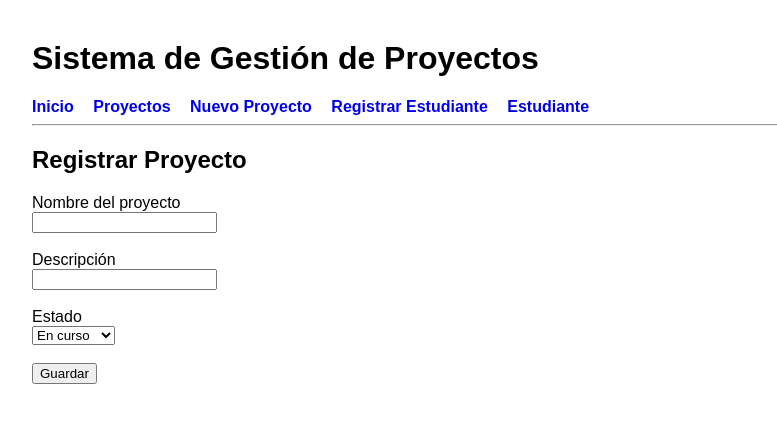
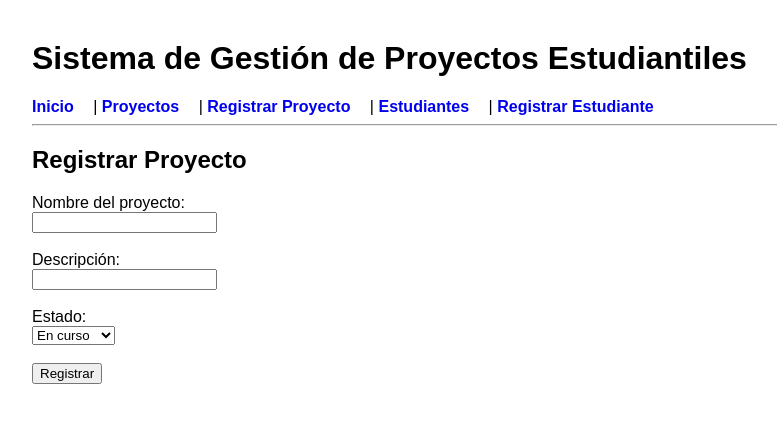
Before and after one commit to 12038232/Talle-RUP, a Flask app: page /proyectos/nuevo in a window 1280 px wide. Shown: the top 423 px of the page, without its empty margins (8-785 px from the left). Run offline with Flask 3, Linux system fonts and the light colour scheme.

Commit message:
Cuarta Actualizacion

```diff
--- a/app.py
+++ b/app.py
@@ -3,74 +3,89 @@ from flask import Flask, render_template, request, redirect, url_for
 app = Flask(__name__)
 
 proyectos = []
-usuarios = []
 Estudiantes = []
+
+# -------------------------
+# PAGINA PRINCIPAL
+# -------------------------
 
 @app.route('/')
 def index():
     return render_template('index.html')
 
+
+# -------------------------
+# PROYECTOS
+# -------------------------
+
 @app.route('/proyectos')
 def lista_proyectos():
     return render_template('proyectos.html', proyectos=proyectos)
 
-@app.route('/proyectos/nuevo', methods=['GET','POST'])
+
+@app.route('/proyectos/nuevo', methods=['GET', 'POST'])
 def nuevo_proyecto():
+
     if request.method == 'POST':
+
         proyecto = {
-            'id': len(proyectos)+1,
+            'id': len(proyectos) + 1,
             'nombre': request.form['nombre'],
             'descripcion': request.form['descripcion'],
             'estado': request.form['estado']
         }
+
         proyectos.append(proyecto)
+
         return redirect(url_for('lista_proyectos'))
 
     return render_template('nuevo_proyecto.html')
 
+
 @app.route('/proyectos/eliminar/<int:id>')
-def eliminar(id):
+def eliminar_proyecto(id):
+
     global proyectos
     proyectos = [p for p in proyectos if p['id'] != id]
+
     return redirect(url_for('lista_proyectos'))
 
-@app.route('/registrar', methods=['GET','POST'])
-def registrar():
-    mensaje = None
+
+# -------------------------
+# ESTUDIANTES
+# -------------------------
+
+@app.route('/estudiantes')
+def lista_estudiantes():
+    return render_template('Estudiantes.html', Estudiantes=Estudiantes)
+
+
+@app.route('/estudiantes/registrar', methods=['GET', 'POST'])
+def registrar_estudiante():
 
     if request.method == 'POST':
-        usuario = {
+
+        estudiante = {
+            'id': len(Estudiantes) + 1,
             'nombre': request.form['nombre'],
-            'email': request.form['email']
+            'correo': request.form['correo']
         }
 
-        usuarios.append(usuario)
-        mensaje = "Usuario registrado correctamente"
+        Estudiantes.append(estudiante)
+
+        return redirect(url_for('lista_estudiantes'))
+
+    return render_template('registrar_estudiante.html')
 
 
+@app.route('/estudiantes/eliminar/<int:id>')
+def eliminar_estudiante(id):
 
-    return render_template('Estudiantes.html', mensaje=mensaje)
-@app.route('/Estudiantes')
-def lista_Estudiantes():
-    return render_template('Estudiantes.html', Estudiantes=Estudiantes)
+    global Estudiantes
+    Estudiantes = [e for e in Estudiantes if e['id'] != id]
 
-@app.route('/Estudiantes/nuevo', methods=['GET','POST'])
-def nuevo_Estudiantes():
-    if request.method == 'POST':
-        Estudiantes = {
-            'id': len(Estudiantes)+1,
-            'nombre': request.form['nombre']
-        }
-        Estudiantes.append(Estudiantes)
-        return redirect(url_for('lista_Estudiantes'))
+    return redirect(url_for('lista_estudiantes'))
 
-    return render_template('Estudiantes.html')
-
-@app.route('/Estudiantes/eliminar/<int:id>')
-def eliminar(id):
-    global Estudiantes
-    Estudiantes = [p for p in Estudiantes if p['id'] != id]
-    return redirect(url_for('lista_Estudiantes'))
 
 if __name__ == '__main__':
     app.run(debug=True)
--- a/static/style.css
+++ b/static/style.css
@@ -10,10 +10,10 @@ font-weight:bold;
 }
 
 table{
-border-collapse: collapse;
 margin-top:20px;
+border-collapse:collapse;
 }
 
-td,th{
+th,td{
 padding:10px;
 }
--- a/templates/base.html
+++ b/templates/base.html
@@ -1,20 +1,26 @@
 <!DOCTYPE html>
 <html>
+
 <head>
-<title>Sistema de Proyectos</title>
+
+<title>Sistema de Gestión de Proyectos</title>
+
 <link rel="stylesheet" href="{{ url_for('static', filename='style.css') }}">
+
 </head>
 
 <body>
 
-<h1>Sistema de Gestión de Proyectos</h1>
+<h1>Sistema de Gestión de Proyectos Estudiantiles</h1>
 
 <nav>
-<a href="/">Inicio</a>
-<a href="/proyectos">Proyectos</a>
-<a href="/proyectos/nuevo">Nuevo Proyecto</a>
-<a href="/registrar">Registrar Estudiante</a>
-<a href="/Estudiantes">Estudiante</a>
+
+<a href="/">Inicio</a> |
+<a href="/proyectos">Proyectos</a> |
+<a href="/proyectos/nuevo">Registrar Proyecto</a> |
+<a href="/estudiantes">Estudiantes</a> |
+<a href="/estudiantes/registrar">Registrar Estudiante</a>
+
 </nav>
 
 <hr>
@@ -23,4 +29,5 @@
 {% endblock %}
 
 </body>
+
 </html>
--- a/templates/nuevo_proyecto.html
+++ b/templates/nuevo_proyecto.html
@@ -6,29 +6,32 @@
 
 <form method="POST">
 
-<label>Nombre del proyecto</label>
+<label>Nombre del proyecto:</label>
 <br>
 <input type="text" name="nombre" required>
 
 <br><br>
 
-<label>Descripción</label>
+<label>Descripción:</label>
 <br>
 <input type="text" name="descripcion" required>
 
 <br><br>
 
-<label>Estado</label>
+<label>Estado:</label>
 <br>
+
 <select name="estado">
-<option>En curso</option>
-<option>Finalizado</option>
-<option>Archivado</option>
+
+<option value="En curso">En curso</option>
+<option value="Finalizado">Finalizado</option>
+<option value="Archivado">Archivado</option>
+
 </select>
 
 <br><br>
 
-<button type="submit">Guardar</button>
+<button type="submit">Registrar</button>
 
 </form>
 
```
Also changed, not shown: templates/Estudiantes.html (+13 -9 lines), templates/index.html (+7 -1 lines), templates/proyectos.html (+8 -2 lines), templates/registrar_estudiante.html (renamed from templates/registrar.html, +3 -7 lines).
